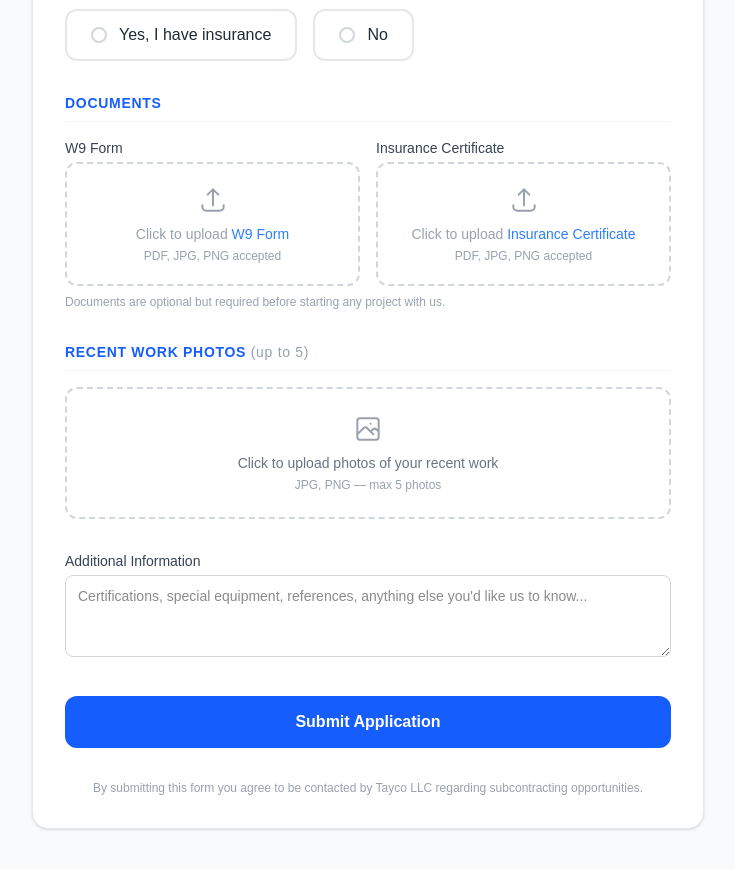
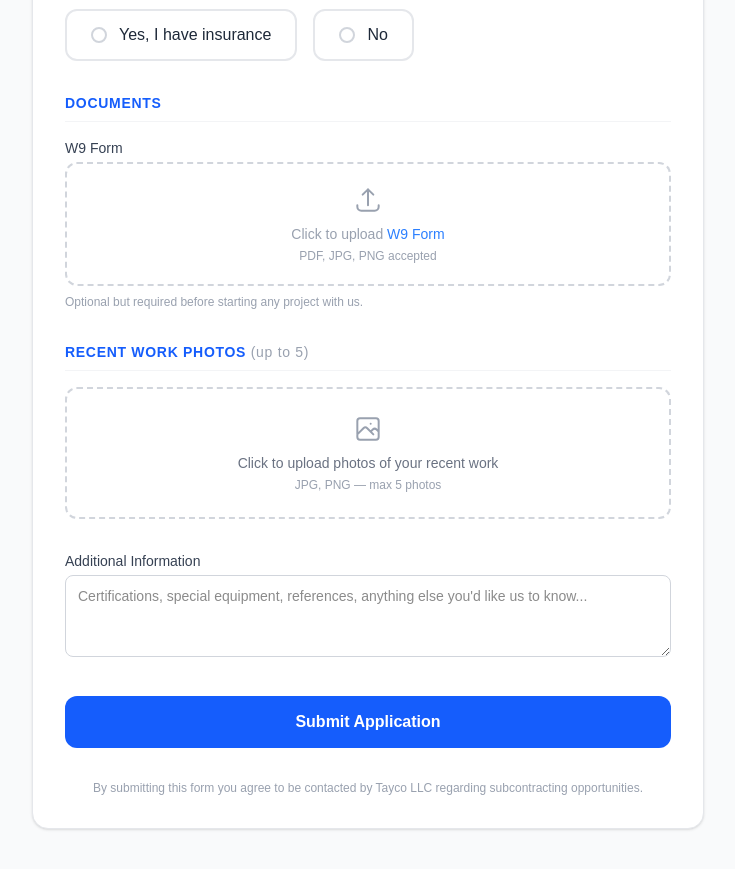
Before and after one commit to taylord0410/tayco-crm, a Next.js app: page /registro in a window 1280 px wide. Shown: the part 1160-2029 px from the top of the page, without its empty margins (272-1007 px from the left). Built offline with nearby package versions, Linux system fonts and the light colour scheme.

Commit message:
eliminar certificado de seguro del formulario publico

```diff
--- a/app/registro/page.tsx
+++ b/app/registro/page.tsx
@@ -54,7 +54,6 @@ export default function Registro() {
     generalNotes: '',
   })
   const [w9File, setW9File] = useState<File | null>(null)
-  const [certFile, setCertFile] = useState<File | null>(null)
   const [workPhotos, setWorkPhotos] = useState<File[]>([])
   const [submitted, setSubmitted] = useState(false)
   const [saving, setSaving] = useState(false)
@@ -91,15 +90,10 @@ export default function Registro() {
 
     try {
       let w9Url = ''
-      let certUrl = ''
 
       if (w9File) {
         setUploadStatus('Uploading W9...')
         w9Url = await uploadFile(w9File, 'w9')
-      }
-      if (certFile) {
-        setUploadStatus('Uploading Insurance Certificate...')
-        certUrl = await uploadFile(certFile, 'insurance')
       }
 
       let photoUrls: string[] = []
@@ -120,7 +114,6 @@ export default function Registro() {
         form.otherTrade ? `Other trade/specialty: ${form.otherTrade}` : '',
         form.hasInsurance === 'yes' ? 'Has insurance: YES' : 'Has insurance: NO',
         w9Url ? `W9 Document: ${w9Url}` : '',
-        certUrl ? `Insurance Certificate: ${certUrl}` : '',
         photoUrls.length > 0 ? `Work Photos:\n${photoUrls.map((u, i) => `  Photo ${i + 1}: ${u}`).join('\n')}` : '',
         form.generalNotes,
       ].filter(Boolean).join('\n')
@@ -297,13 +290,9 @@ export default function Registro() {
           {/* Document Uploads */}
           <div>
             <h3 className="text-sm font-semibold text-blue-600 uppercase tracking-wider mb-4 pb-2 border-b border-gray-100">Documents</h3>
-            <div className="grid grid-cols-1 gap-4 sm:grid-cols-2">
-              <FileUpload label="W9 Form" name="w9" accept=".pdf,.jpg,.jpeg,.png"
-                onChange={setW9File} />
-              <FileUpload label="Insurance Certificate" name="insurance" accept=".pdf,.jpg,.jpeg,.png"
-                onChange={setCertFile} />
-            </div>
-            <p className="text-xs text-gray-400 mt-2">Documents are optional but required before starting any project with us.</p>
+            <FileUpload label="W9 Form" name="w9" accept=".pdf,.jpg,.jpeg,.png"
+              onChange={setW9File} />
+            <p className="text-xs text-gray-400 mt-2">Optional but required before starting any project with us.</p>
           </div>
 
           {/* Work Photos */}
```
